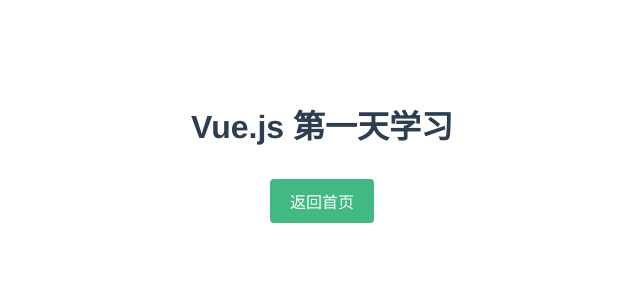
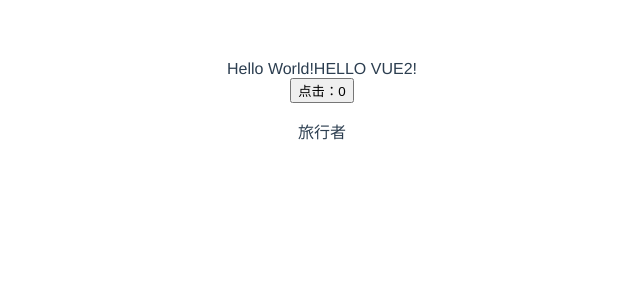
Before and after one commit to KKKLLLEEEEEE/Vue2-3-Learning, a Vue app in the folder vue2-learning/: page /#/day1 in a window 1280 px wide. Shown: the top 300 px of the page, without its empty margins (318-958 px from the left). Built offline with nearby package versions, Linux system fonts and the light colour scheme.

Commit message:
initial day 1 branch

```diff
--- a/vue2-learning/src/views/Day1.vue
+++ b/vue2-learning/src/views/Day1.vue
@@ -1,33 +1,26 @@
 <template>
-  <div class="day1">
-    <h1>Vue.js 第一天学习</h1>
-    <button @click="$router.push('/')">返回首页</button>
+  <div>
+    {{ message + message2.toUpperCase() }}
+    <br>
+    <button @click="count++">点击：{{ count }}</button>
+    <p>{{ GenshinImpact.name }}</p>
   </div>
 </template>
 
 <script>
 export default {
-  name: 'DayOneStudy'
+  name: 'DayOneStudy',
+  data() {
+    return {
+      message: 'Hello World!',
+      message2: 'Hello Vue2!',
+      count: 0,
+      GenshinImpact:{
+        name: '旅行者',
+        age: 18,
+        gender: '男'
+      }
+    }
+  }
 }
 </script>
-
-<style scoped>
-.day1 {
-  padding: 20px;
-}
-
-button {
-  padding: 10px 20px;
-  font-size: 16px;
-  background-color: #42b983;
-  color: white;
-  border: none;
-  border-radius: 4px;
-  cursor: pointer;
-  margin: 10px 0;
-}
-
-button:hover {
-  background-color: #3aa876;
-}
-</style>
```
